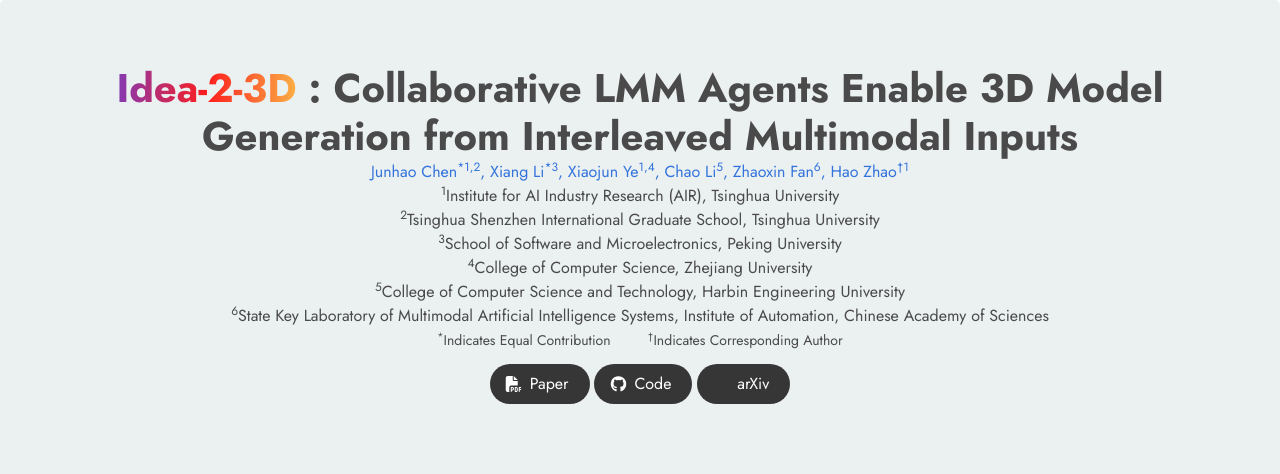
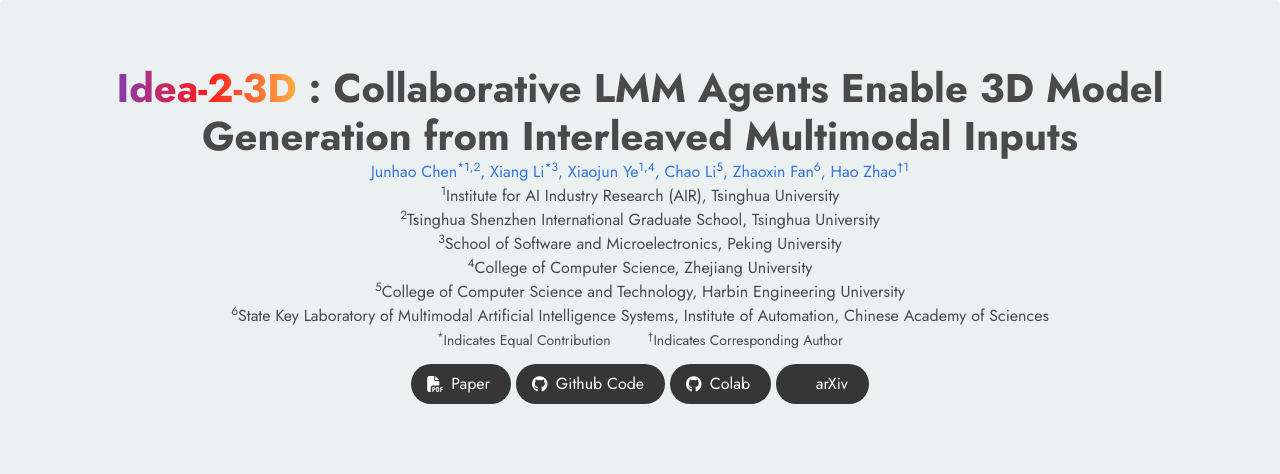
Before and after one commit to AIR-DISCOVER/Idea-2-3D, a plain HTML site: page index.html in a window 1280 px wide. Shown: the top 474 px of the page. Drawn offline with nearby package versions, Linux system fonts and the light colour scheme; a script that the page names is missing; some icons are missing.

Commit message:
update colab

```diff
--- a/index.html
+++ b/index.html
@@ -373,20 +373,20 @@
                     <span class="icon">
                       <i class="fab fa-github"></i>
                     </span>
-                    <span>Code</span>
+                    <span>Github Code</span>
                   </a>
                 </span>
 
                 <!-- Colab link -->
-                <!-- <span class="link-block">
-                  <a href="https://github.com/yisuanwang/Idea23D" target="_blank"
+                <span class="link-block">
+                  <a href="https://colab.research.google.com/drive/1u_lJRvxIlBUPjC_Lou57SWLEnc5vLgQ6#scrollTo=vxe91W26IbAk" target="_blank"
                     class="external-link button is-normal is-rounded is-dark">
                     <span class="icon">
                       <i class="fab fa-github"></i>
                     </span>
-                    <span>Code</span>
+                    <span>Colab</span>
                   </a>
-                </span> -->
+                </span>
                 <!-- <a href="https://colab.research.google.com/drive/1cn4W7IlooDk5X9JXBvsENRtExKJShb98#scrollTo=F0LyDZnKoTuT" rel="nofollow"><img src="https://camo.githubusercontent.com/f5e0d0538a9c2972b5d413e0ace04cecd8efd828d133133933dfffec282a4e1b/68747470733a2f2f636f6c61622e72657365617263682e676f6f676c652e636f6d2f6173736574732f636f6c61622d62616467652e737667" alt="Open In Colab" data-canonical-src="https://colab.research.google.com/assets/colab-badge.svg" style="max-width: 100%;"></a> -->
 
 
```
